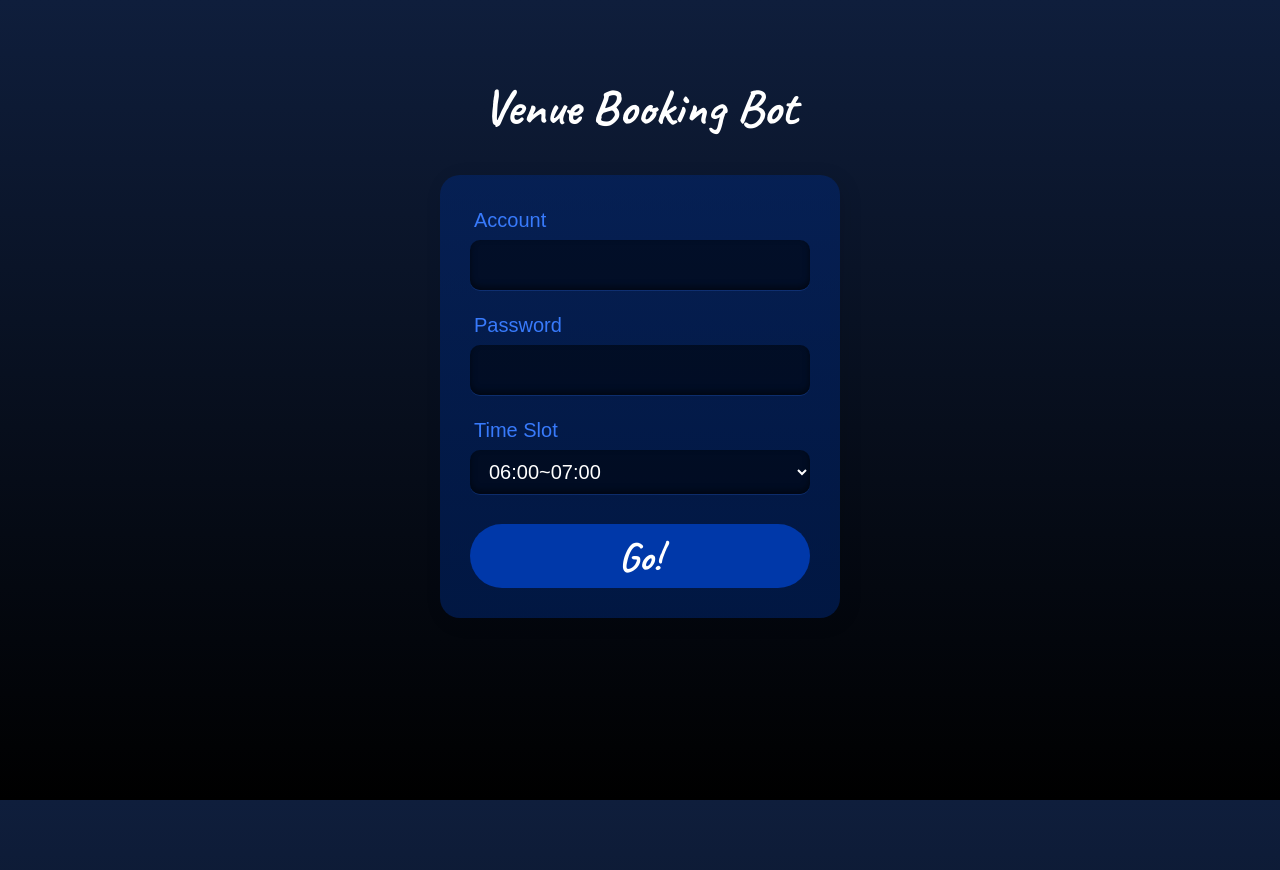
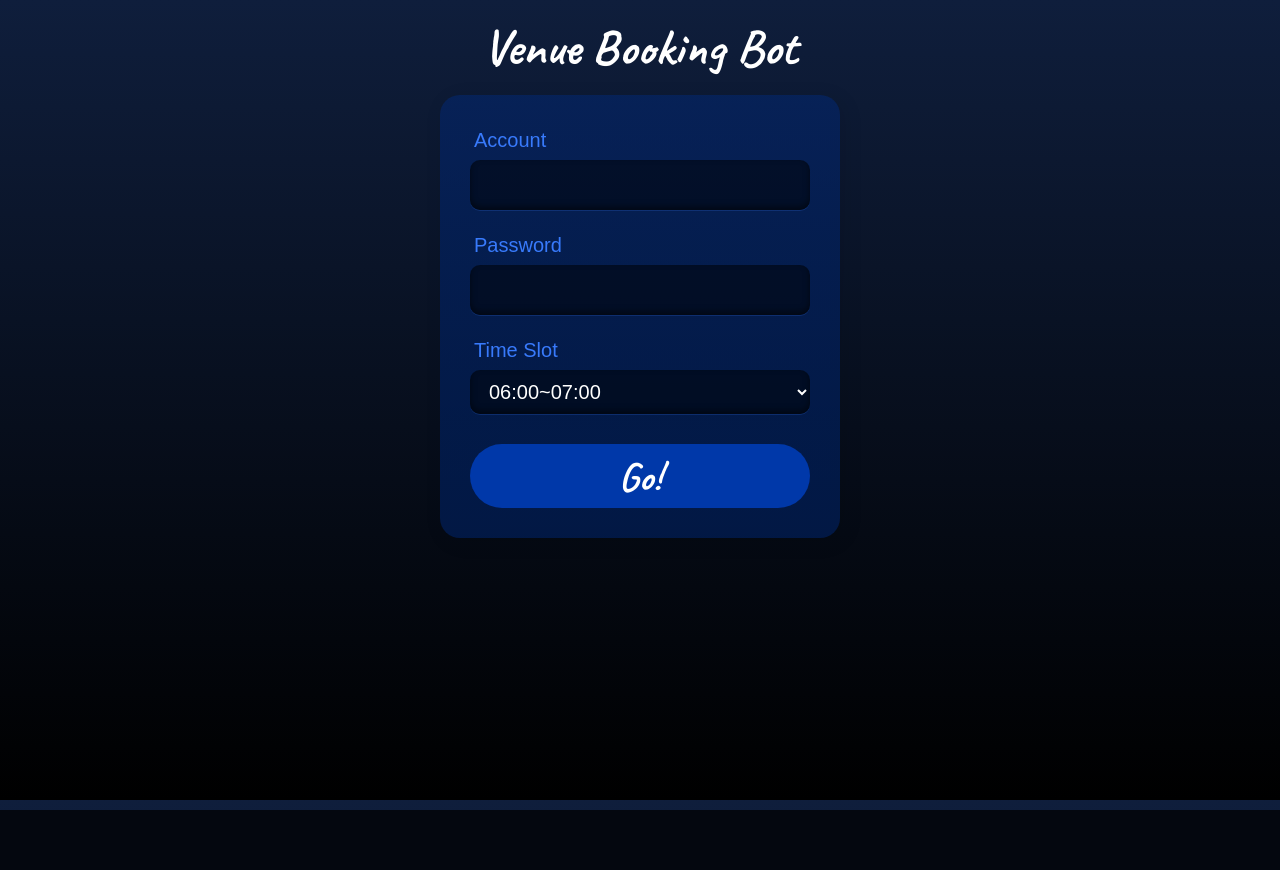
Before and after one commit to Neroal/venue-booking-bot, a Flask app: page / in a window 1280 px wide. After the commit the page ends 810 px from the top, so only its background shows below. Run offline with Flask 3, Linux system fonts and the light colour scheme.

Commit message:
修正樣式錯誤

```diff
--- a/static/styles.css
+++ b/static/styles.css
@@ -79,14 +79,14 @@
   background: rgb(0,0,0);
   background: linear-gradient(0deg, rgba(0,0,0,1) 0%, rgba(15,30,60,1) 100%);
   height: 100%;
-  overflow: auto;
+  overflow: hidden;
 }
 
 h1{
   font-size: 50px;
   text-align: center;
   color: #ffffff;
-  margin: 70px auto 30px;
+  margin: 10px auto;
 }
 
 .booking_box{
```
